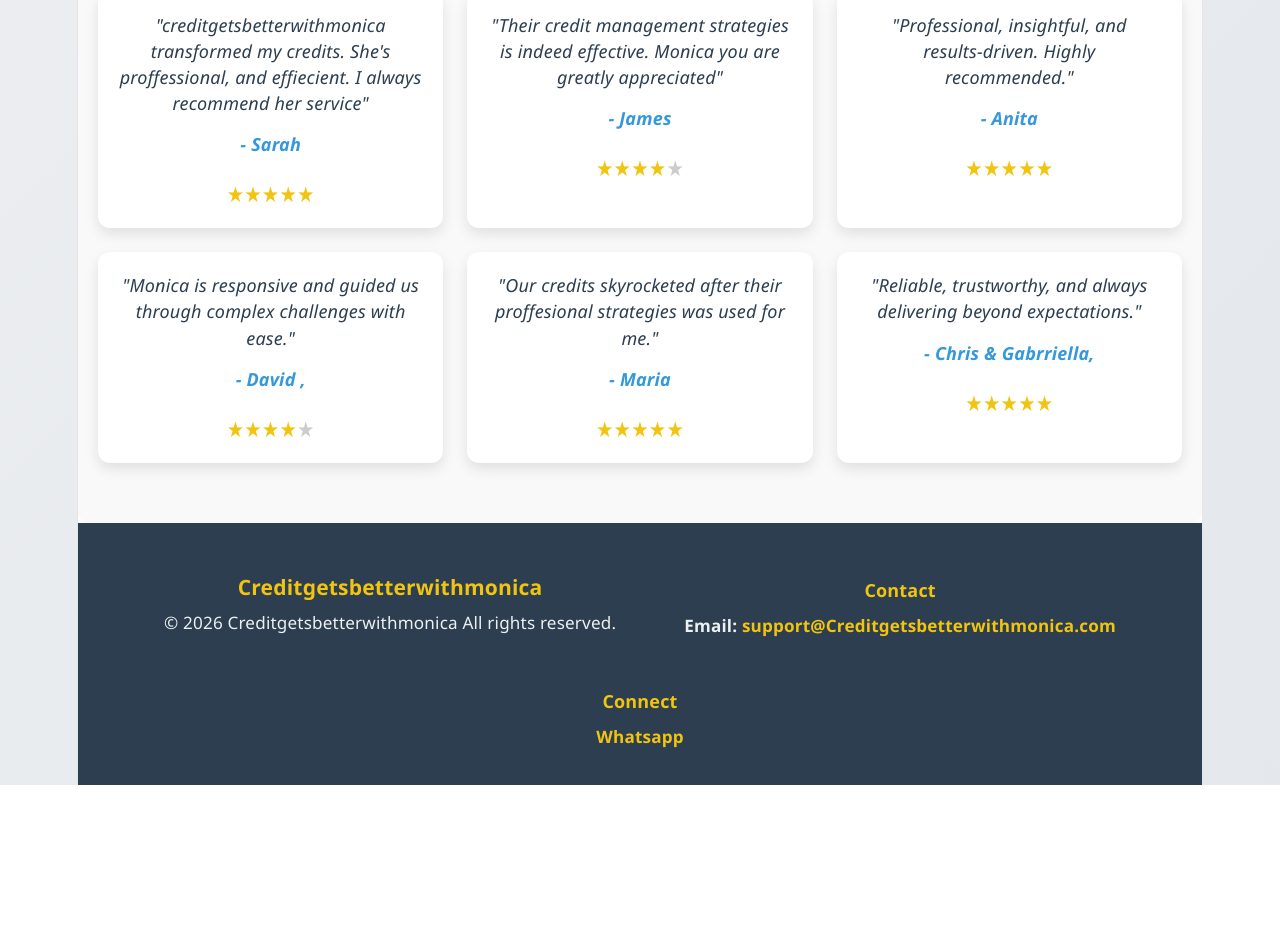
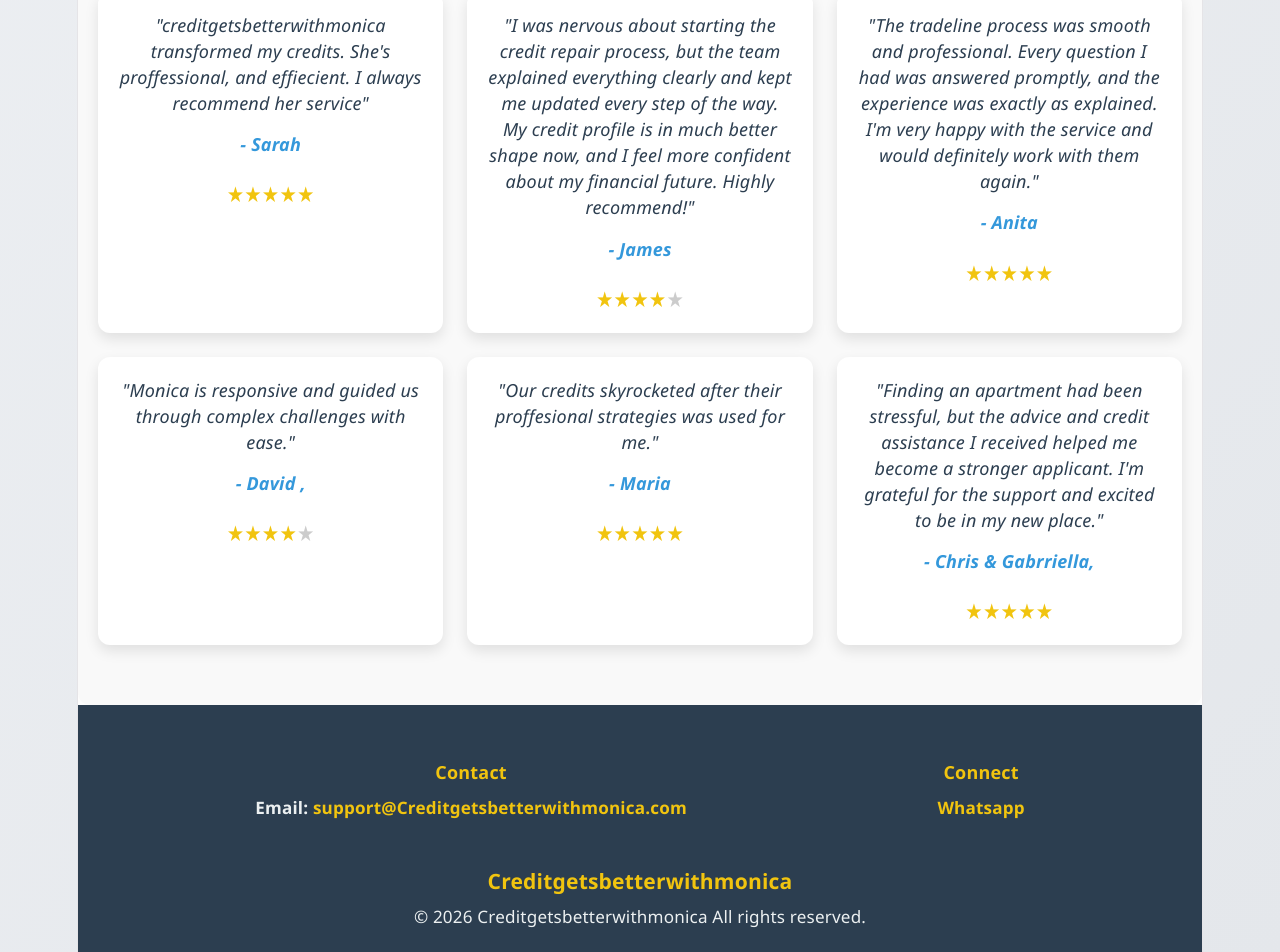
Before and after one commit to youngstar311/getsbetter, a React (Vite) app: page / in a window 1280 px wide. Shown: the part 3132-4084 px from the top of the page. Before the commit the page ends 3917 px from the top, so only its background shows below. Built offline with nearby package versions, Linux system fonts and the light colour scheme.

Commit message:
final update project 1.2.5

```diff
--- a/index.html
+++ b/index.html
@@ -4,10 +4,12 @@
     <meta charset="UTF-8" />
     <link rel="icon" type="image/svg+xml" href="/favicon.svg" />
     <meta name="viewport" content="width=device-width, initial-scale=1.0" />
-    <title>youngstar</title>
+    <title>creditgetsbetterwithmonica</title>
   </head>
   <body>
     <div id="root"></div>
+    <!-- Knocket Chat Widget -->
+    <script src="https://trtc.io/knocket-sdk/sdk.js?identifier=24b26826968212b48d&v=1782558376838" async></script>
     <script type="module" src="/src/main.tsx"></script>
   </body>
 </html>
--- a/src/components/Footer.tsx
+++ b/src/components/Footer.tsx
@@ -6,11 +6,7 @@ const Footer: React.FC = () => {
   return (
     <footer className="footer">
       <div className="footer-container">
-        {/* Company Info */}
-        <div className="footer-section">
-          <h3>Creditgetsbetterwithmonica</h3>
-          <p>&copy; {new Date().getFullYear()} Creditgetsbetterwithmonica All rights reserved.</p>
-        </div>
+
 
         {/* Contact Info */}
         <div className="footer-section">
@@ -26,7 +22,7 @@ const Footer: React.FC = () => {
           <h4>Connect</h4>
           <p>
             <a
-              href="https://linkedin.com/company/consultingpro"
+              href="https://wa.me/message/EONBN3ZKVSOGJ1"
               target="_blank"
               rel="noopener noreferrer"
             >
@@ -34,6 +30,11 @@ const Footer: React.FC = () => {
             </a>
           </p>
         </div>
+        {/* Company Info */}
+        <div className="footer-section">
+          <h3>Creditgetsbetterwithmonica</h3>
+          <p>&copy; {new Date().getFullYear()} Creditgetsbetterwithmonica All rights reserved.</p>
+        </div>
       </div>
     </footer>
   );
--- a/src/components/Testimonials.tsx
+++ b/src/components/Testimonials.tsx
@@ -9,12 +9,12 @@ const testimonials = [
     rating: 5,
   },
   {
-    text: "Their credit management strategies is indeed effective. Monica you are greatly appreciated",
+    text: "I was nervous about starting the credit repair process, but the team explained everything clearly and kept me updated every step of the way. My credit profile is in much better shape now, and I feel more confident about my financial future. Highly recommend!",
     author: "James",
     rating: 4,
   },
   {
-    text: "Professional, insightful, and results‑driven. Highly recommended.",
+    text: "The tradeline process was smooth and professional. Every question I had was answered promptly, and the experience was exactly as explained. I'm very happy with the service and would definitely work with them again.",
     author: "Anita",
     rating: 5,
   },
@@ -29,7 +29,7 @@ const testimonials = [
     rating: 5,
   },
   {
-    text: "Reliable, trustworthy, and always delivering beyond expectations.",
+    text: "Finding an apartment had been stressful, but the advice and credit assistance I received helped me become a stronger applicant. I'm grateful for the support and excited to be in my new place.",
     author: "Chris & Gabrriella, ",
     rating: 5,
   },
--- a/src/pages/Playbook.css
+++ b/src/pages/Playbook.css
@@ -227,6 +227,10 @@ body, html {
   margin-top: 80px;
   border-top: 4px solid #3498db;
 }
+.riskplay-case h2 {
+  color: #2c3e50;
+  font-size: 2rem;
+}
 .case-grid {
   display: grid;
   grid-template-columns: repeat(auto-fit, minmax(220px,1fr));
--- a/src/pages/Playbook.tsx
+++ b/src/pages/Playbook.tsx
@@ -198,8 +198,8 @@ const Playbook: React.FC = () => {
         <h2>You Can Be Our Next Case Study!</h2>
         <p>Take a look at our student's results! My Deletion Blueprint can take everything to the next level.</p>
         <div className="case-grid">
-          <div className="case-card"><img src="/case2.webp" alt="Case Study 2" /></div>
-          <div className="case-card"><img src="/case3.webp" alt="Case Study 3" /></div>
+          <div className="case-card"><img src="/cases1.jpeg" alt="Case Study 2" /></div>
+          <div className="case-card"><img src="/cases2.Jpeg" alt="Case Study 3" /></div>
         </div>
         <div className="case-cta">
           <button className="case-btn">I'M READY TO GET RESULTS</button>
```
Also changed, not shown: public/cases1.jpeg (added), public/cases2.jpeg (added).
